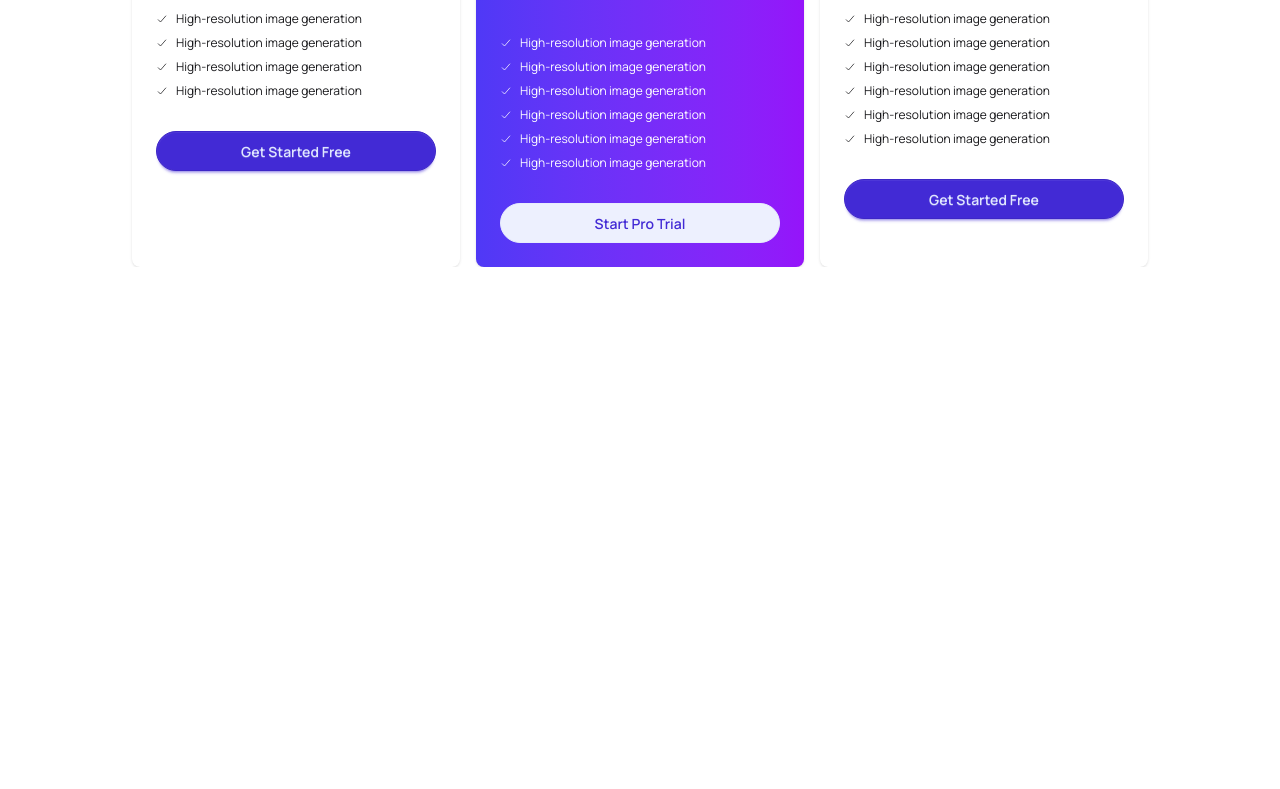
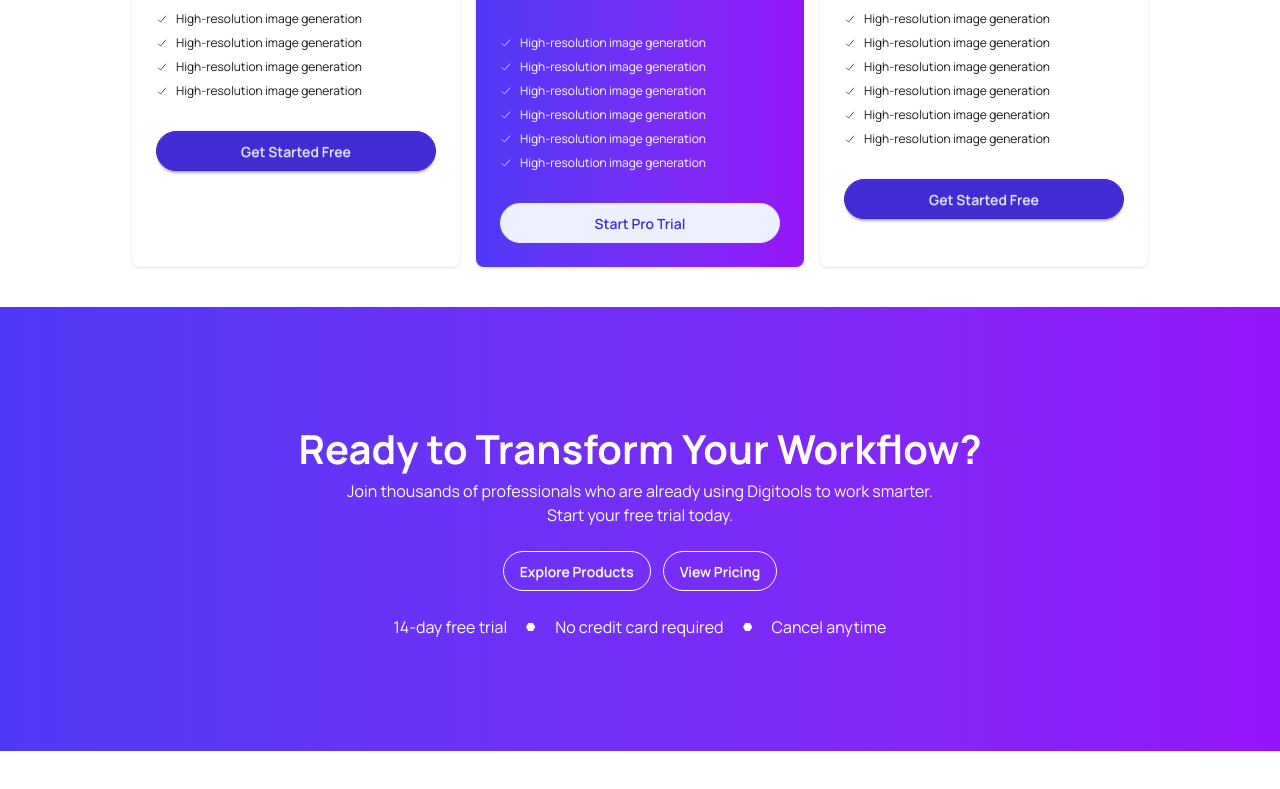
Before and after one commit to AforArdi/React-A6-DigiTools, a React (Vite) app: page / in a window 1280 px wide. Shown: the part 1844-2633 px from the top of the page. Before the commit the page ends 2111 px from the top, so only its background shows below. Built offline with nearby package versions, Linux system fonts and the light colour scheme.

Commit message:
WorkFlow.jsx designed

```diff
--- a/src/App.jsx
+++ b/src/App.jsx
@@ -4,6 +4,7 @@ import Navbar from './Components/Static/Navbar'
 import Pricing from './Components/Static/Pricing'
 import Stat from './Components/Static/Stat'
 import ThreeSteps from './Components/Static/ThreeSteps'
+import WorkFlow from './Components/Static/WorkFlow'
 
 function App() {
 
@@ -15,6 +16,7 @@ function App() {
 
       <ThreeSteps></ThreeSteps>
       <Pricing></Pricing>
+      <WorkFlow></WorkFlow>
     </>
   )
 }
--- /dev/null
+++ b/src/Components/Static/WorkFlow.jsx
@@ -0,0 +1,19 @@
+import { VscDebugBreakpointData } from "react-icons/vsc";
+
+const WorkFlow = () => {
+    return (
+        <section className="bg-linear-to-r from-[#4F39F6] to-[#9514FA] my-10 py-28 px-48 text-white flex flex-col items-center gap-6">
+            <div className="text-center">
+                <h2 className="font-bold text-[40px]">Ready to Transform Your Workflow?</h2>
+                <p className="leading-6">Join thousands of professionals who are already using Digitools to work smarter. <br /> Start your free trial today.</p>
+            </div>
+            <div className="flex items-center gap-3">
+                <button className="btn btn-outline rounded-full">Explore Products</button>
+                <button className="btn btn-outline rounded-full">View Pricing</button>
+            </div>
+            <p className="flex items-center gap-4">14-day free trial <VscDebugBreakpointData></VscDebugBreakpointData> No credit card required <VscDebugBreakpointData></VscDebugBreakpointData> Cancel anytime</p>
+        </section>
+     );
+}
+
+export default WorkFlow;
```
